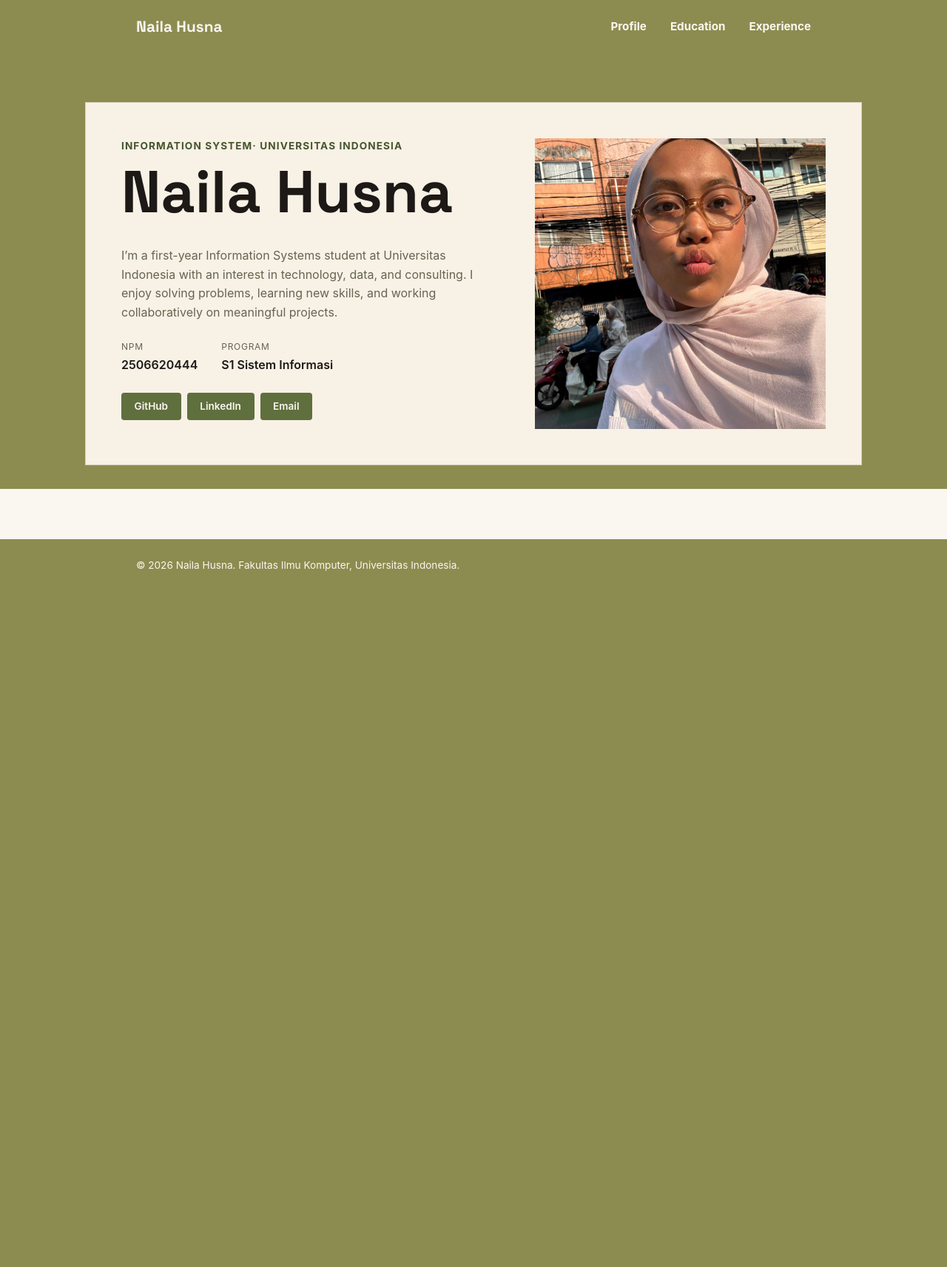
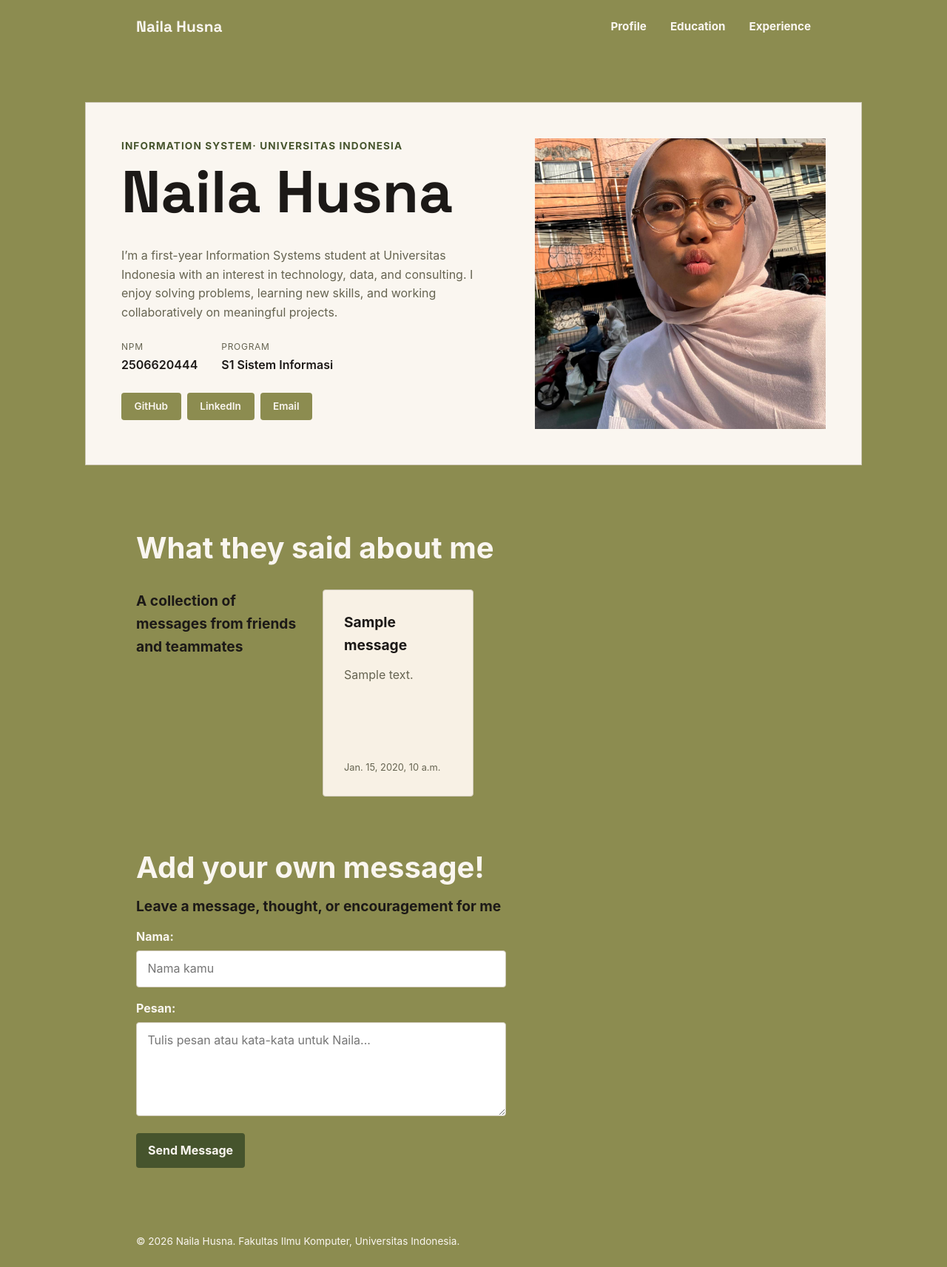
Before and after one commit to naila-husna/myportofolio, a Django app: page / in a window 1280 px wide. Shown: the whole page at 74% size. Before the commit the page ends 772 px from the top, so only its background shows below. Run offline with Django 5.2, Linux system fonts and the light colour scheme; tables that the repository leaves empty hold one stand-in row (values such as "Sample post").

Commit message:
feat: make experience static and add feedback form

```diff
--- a/main/forms.py
+++ b/main/forms.py
@@ -1,8 +1,6 @@
 from django.forms import (ModelForm, TextInput, Textarea, URLInput, DateInput)
 
-from main.models import Experience
-
-from main.models import Experience
+from main.models import Experience, Message
 
 
 class ExperienceForm(ModelForm):
@@ -57,3 +55,32 @@ class ExperienceForm(ModelForm):
                 }
             ),
         }
+
+class MessageForm(ModelForm):
+    class Meta:
+        model = Message
+
+        fields = [
+            "name",
+            "message",
+        ]
+
+        labels = {
+            "name": "Nama",
+            "message": "Pesan",
+        }
+
+        widgets = {
+            "name": TextInput(
+                attrs={
+                    "placeholder": "Nama kamu",
+                    "maxlength": 100,
+                }
+            ),
+            "message": Textarea(
+                attrs={
+                    "placeholder": "Tulis pesan atau kata-kata untuk Naila...",
+                    "rows": 4,
+                }
+            ),
+        }
--- a/main/views.py
+++ b/main/views.py
@@ -1,8 +1,18 @@
-from django.shortcuts import render
-from main.models import Experience, Education
+from django.shortcuts import render, redirect
+from main.models import Experience, Education, Message
+from main.forms import MessageForm
 
 
 def show_main(request):
+    if request.method == "POST":
+        form = MessageForm(request.POST)
+
+        if form.is_valid():
+            form.save()
+            return redirect("main:show_main")
+    else:
+        form = MessageForm()
+
     context = {
         "name": "Naila Husna",
         "npm": "2506620444",
@@ -10,14 +20,16 @@ def show_main(request):
         "bio": (
             "I’m a first-year Information Systems student at Universitas Indonesia with an interest in technology, data, and consulting. I enjoy solving problems, learning new skills, and working collaboratively on meaningful projects."
         ),
+        "form": form,
+        "message_list": Message.objects.all().order_by("-created_at"),
     }
     return render(request, "index.html", context)
 
 
 def show_experience(request):
     title_query = request.GET.get("title", "").strip()
-
-    experiences = Experience.objects.all()
+    Ex
+    experiences = perience.objects.all()
 
     if title_query:
         experiences = experiences.filter(
@@ -27,7 +39,6 @@ def show_experience(request):
     context = {
         "name": "Naila Husna",
         "experience_list": experiences,
-        "name": "Naila Husna",
     }
     return render(request, "experience.html", context)
 
--- a/static/css/style.css
+++ b/static/css/style.css
@@ -11,7 +11,7 @@
     --accent-dark: #46542d;
     --line: #cfc9b8;
     --text-muted: #666451;
-    ;
+    --green-bg: #8c8c50;
     --radius: 4px;
 }
 
@@ -80,14 +80,14 @@ h1,
         "details photo";
     gap: 1.5rem 3rem;
 
-    background-color: #f8f1e5;
+    background-color: var(--paper);
     padding: 3rem;
 
     max-width: 1050px;
     width: calc(100% - 3rem);
     margin: 0 auto;
 
-    border: 1px solid #d8cfbd;
+    border: 1px solid var(--line);
 }
 
 .hero-identity {
@@ -148,15 +147,15 @@ h1,
     font-size: 0.85rem;
     font-weight: 600;
     text-decoration: none;
-    color: #faf6f0;
-    background-color: #5f6f3d;
+    color: var(--paper);
+    background-color: var(--green-bg);
     border-radius: var(--radius);
     padding: 0.5rem 1.1rem;
     transition: background-color 0.2s ease;
 }
 
 .social-link:hover {
-    background-color: var(--accent);
+    background-color: var(--green-bg);
 }
 
 .hero-photo {
@@ -532,13 +376,141 @@ main {
     justify-content: center;
 }
 
-.experience-card {
+.experience-card .experience-description {
+    margin-bottom: 0.5rem;
+}
+
+.messages {
+    padding: 3rem 0 4rem;
+    background-color: var(--green-bg);
+}
+
+.message-list {
+    display: grid;
+    grid-template-columns: 1fr 3fr;
+    gap: 1.5rem 2rem;
+    width: 100%;
+    margin-bottom: 4rem;
+}
+
+.message-list h2 {
+    grid-column: 1 / -1;
+    margin: 0;
+    font-size: 2.5rem;
+    color: var(--paper);
+}
+
+.message-list h3 {
+    grid-column: 1;
+    margin: 0;
+    font-size: 1.2rem;
+    color: var(--ink);
+    align-self: start;
+}
+
+.message-card {
+    min-height: 280px;
+    padding: 1.75rem;
+    background-color: #f8f1e5;
+    border: 1px solid var(--line);
+    border-radius: var(--radius);
     display: flex;
     flex-direction: column;
 }
 
-.experience-card .experience-description {
-    margin-bottom: 0.5rem;
+.message-card h4 {
+    margin-bottom: 0.75rem;
+    font-size: 1.2rem;
+}
+
+.message-card p {
+    margin-bottom: 1rem;
+    color: var(--text-muted);
+    font-size: 1rem;
+    line-height: 1.6;
+    flex: 1;
+}
+
+.message-card small {
+    color: var(--text-muted);
+    font-size: 0.8rem;
+}
+
+.message-grid {
+    grid-column: 2;
+    display: grid;
+    grid-template-columns: repeat(3, 1fr);
+    gap: 1.5rem;
+}
+
+.message-form {
+    width: 100%;
+}
+
+.message-form h2 {
+    margin-bottom: 0.3rem;
+    font-size: 2.5rem;
+    color: var(--paper);
+}
+
+.message-form h3 {
+    margin: 0 0 0.8rem;
+    font-size: 1.2rem;
+    color: var(--ink);
+}
+
+.message-form form {
+    width: 100%;
+    max-width: 500px;
+}
+
+.message-form form p {
+    margin-bottom: 1rem;
+}
+
+.message-form form label {
+    display: block;
+    margin-bottom: 0.35rem;
+    font-weight: 700;
+    color: var(--paper);
+}
+
+.message-form form input,
+.message-form form textarea {
+    width: 100%;
+    padding: 0.7rem 0.9rem;
+    border: 1px solid var(--line);
+    border-radius: var(--radius);
+    background-color: white;
+    color: var(--ink);
+    font: inherit;
+}
+
+.message-form form textarea {
+    min-height: 100px;
+    resize: vertical;
+}
+
+.message-form form input:focus,
+.message-form form textarea:focus {
+    outline: 2px solid var(--accent);
+    border-color: var(--accent);
+}
+
+.message-form form button {
+    display: inline-block;
+    border: 0;
+    border-radius: var(--radius);
+    padding: 0.65rem 1rem;
+    background: var(--accent-dark);
+    color: var(--paper);
+    cursor: pointer;
+    font: inherit;
+    font-weight: 700;
+}
+
+.message-form form button:hover {
+    background: var(--accent);
 }
 
 @media (max-width: 600px) {
--- a/templates/base.html
+++ b/templates/base.html
@@ -8,7 +8,7 @@
     <link rel="preconnect" href="https://fonts.googleapis.com">
     <link rel="preconnect" href="https://fonts.gstatic.com" crossorigin>
     <link href="https://fonts.googleapis.com/css2?family=Space+Grotesk:wght@500;700&display=swap" rel="stylesheet">
-    <link rel="stylesheet" href="/static/css/style.css?v=12">
+    <link rel="stylesheet" href="/static/css/style.css?v=13">
     {% block meta %} {% endblock meta %}
 </head>
 
--- a/templates/index.html
+++ b/templates/index.html
@@ -43,5 +43,42 @@
         </div>
     </section>
 
+    <section class="messages" id="messages">
+        <div class="container">
+
+            <div class="message-list">
+
+                <h2>What they said about me</h2>
+                <h3>A collection of messages from friends and teammates</h3>
+
+                <div class="message-grid">
+                    {% for message in message_list %}
+                    <div class="message-card">
+                        <h4>{{ message.name }}</h4>
+                        <p>{{ message.message }}</p>
+                        <small>{{ message.created_at }}</small>
+                    </div>
+                    {% empty %}
+                    <p>Belum ada pesan.</p>
+                    {% endfor %}
+                </div>
+
+            </div>
+
+            <div class="message-form">
+                <h2>Add your own message!</h2>
+                <h3>Leave a message, thought, or encouragement for me</h3>
+                <form method="POST">
+                    {% csrf_token %}
+
+                    {{ form.as_p }}
+
+                    <button type="submit">Send Message</button>
+                </form>
+            </div>
+
+        </div>
+    </section>
+
 </main>
 {% endblock content %}
```
Also changed, not shown: other parts of static/css/style.css (+27 -218 lines), main/models.py (+8 -0 lines), main/migrations/0005_message.py (added).
